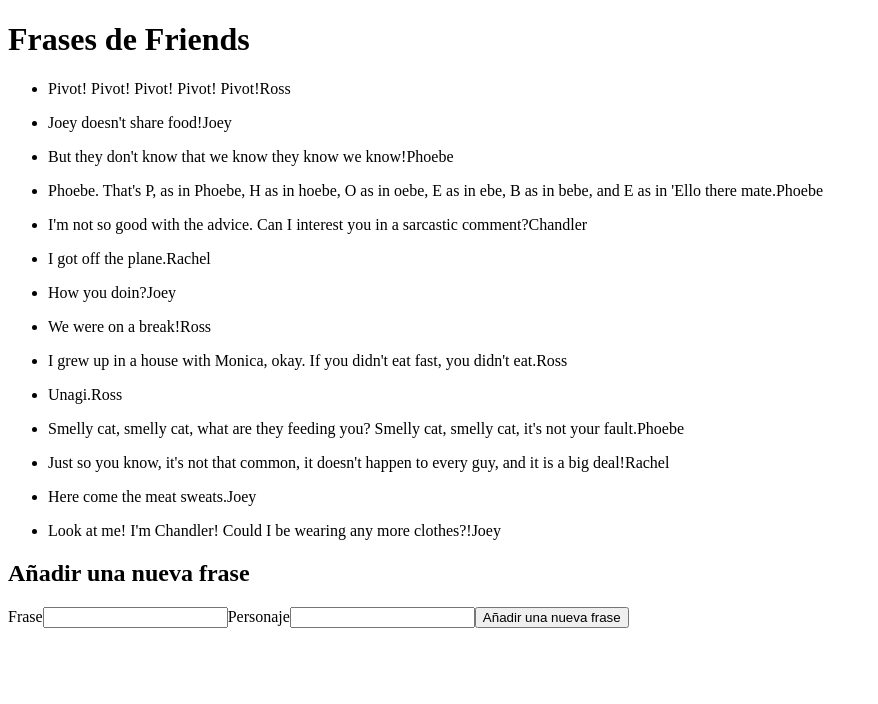
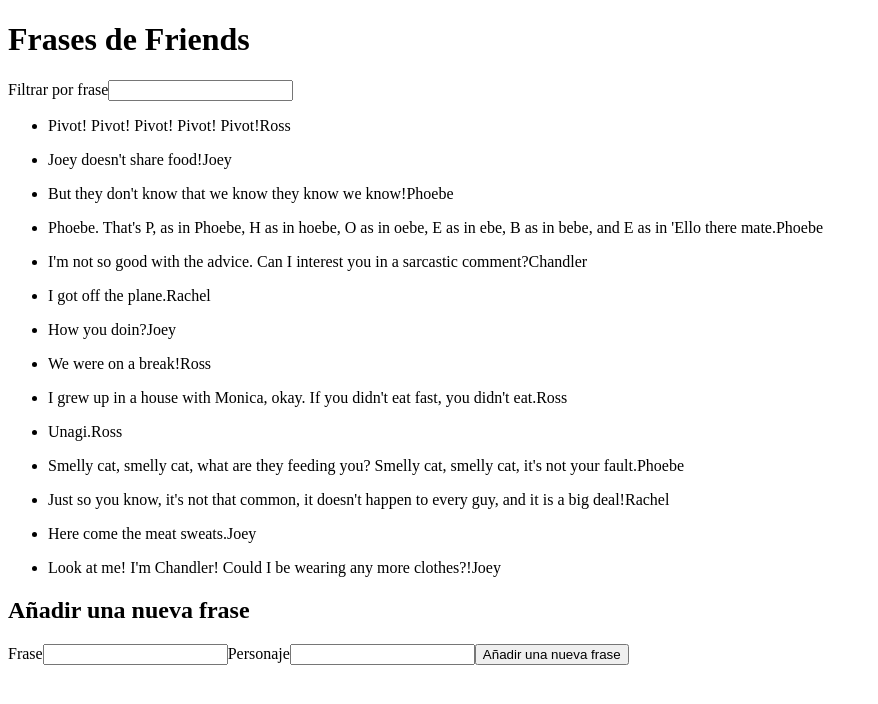
Before and after one commit to Adalab/modulo-3-evaluacion-intermedia-SandraRial, a React (Create React App) app: page / in a window 1280 px wide. Shown: the top 704 px of the page, without its empty margins (0-878 px from the left). Built offline with nearby package versions, Linux system fonts and the light colour scheme.

Commit message:
add phrase filter

```diff
--- a/src/components/App.js
+++ b/src/components/App.js
@@ -7,10 +7,15 @@
 
 function App() {
   const [data, setData] = useState(phrasesList);
+  const [phraseFilter, setPhraseFilter] = useState('');
   const [newPhrase, setNewPhrase] = useState({
     quote: '',
     character: '',
   });
+
+  const handleSearch = (ev) => {
+    setPhraseFilter(ev.target.value);
+  };
 
   const handleNewPhrase = (ev) => {
     setNewPhrase({
@@ -28,7 +33,14 @@
     });
   };
 
-  const htmlData = data.map((phrase, i) => {
+  const htmlData = data
+    .filter((phrase) =>
+      phrase.quote
+        .toLocaleLowerCase()
+        .includes(phraseFilter.toLocaleLowerCase())
+    )
+
+    .map((phrase, i) => {
       return (
         <li key={i}>
           <p>
@@ -45,6 +57,19 @@
         <h1>Frases de Friends</h1>
       </header>
       <main>
+        <nav>
+          <form action="">
+            <label htmlFor="phraseFilter">Filtrar por frase</label>
+            <input
+              type="search"
+              name="phraseFilter"
+              id="phraseFilter"
+              value={phraseFilter}
+              onChange={handleSearch}
+            />
+            <label htmlFor="characterFilter"></label>
+          </form>
+        </nav>
         {/* list of phrases */}
         <ul>{htmlData}</ul>
         {/* add new phrase */}
```
Lines whose indentation alone changed are shown as unchanged.
